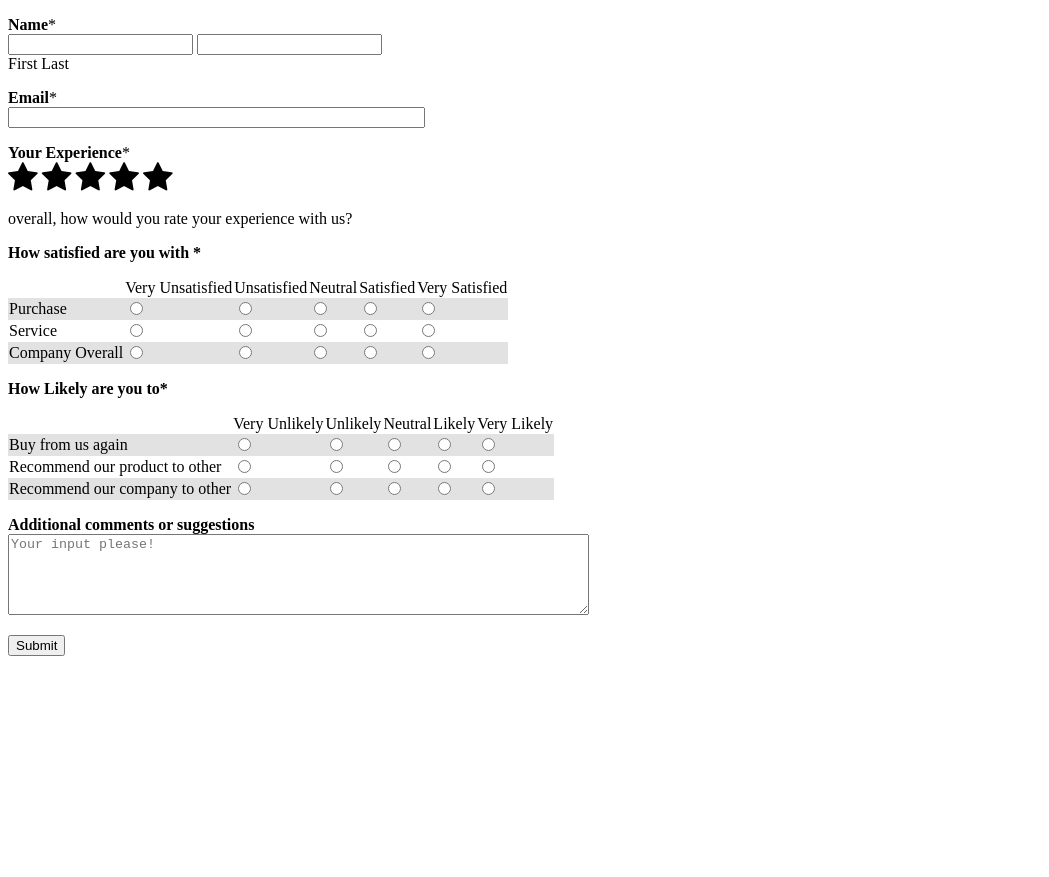
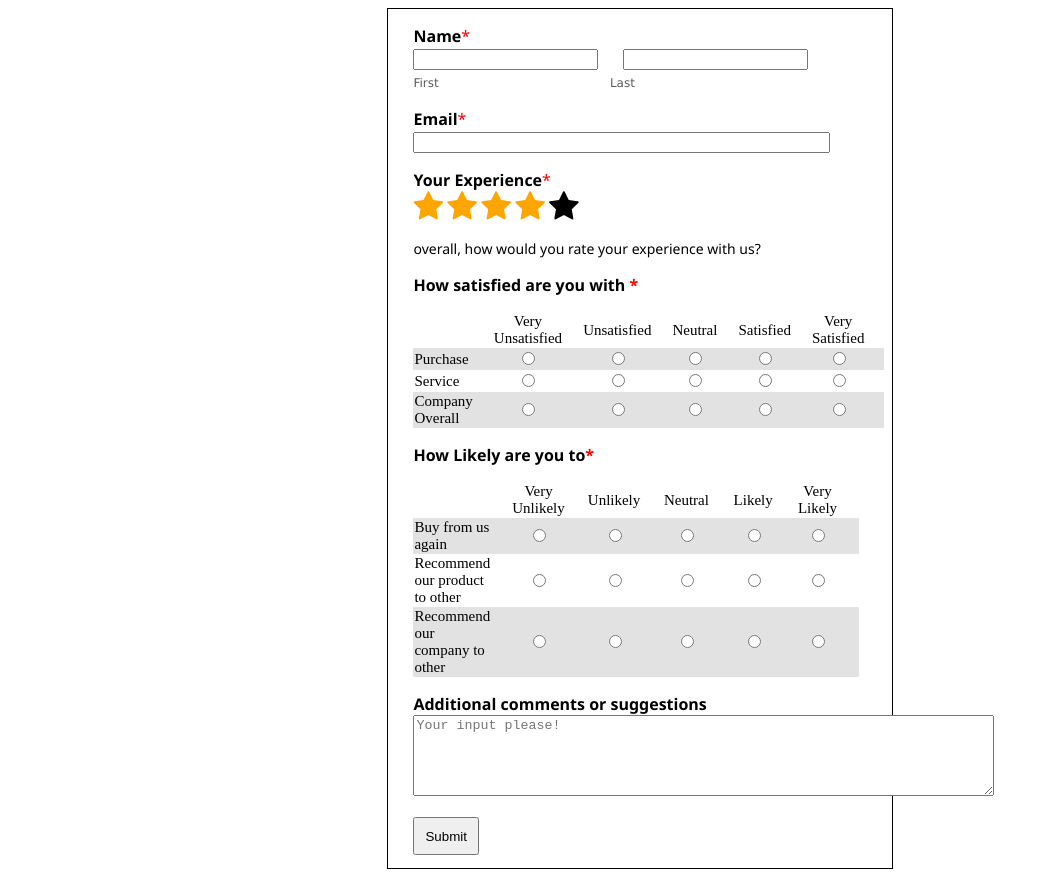
Before and after one commit to SKD1994/Survey_Form, a plain HTML site: page Index.html in a window 1280 px wide. Shown: the whole page, without its empty margins (0-1049 px from the left). Before the commit the page ends 800 px from the top, so only its background shows below. Drawn offline with Linux system fonts and the light colour scheme.

Commit message:
Update Index.html

```diff
--- a/Index.html
+++ b/Index.html
@@ -8,7 +8,7 @@
     <title>Survey Form</title>
     <link rel="stylesheet" href="https://cdnjs.cloudflare.com/ajax/libs/font-awesome/4.7.0/css/font-awesome.min.css">
 
-    <link rel="stylesheet" href="Survey_form.css">
+    <link rel="stylesheet" href="Index.css">
 </head>
 
 <body>
```
